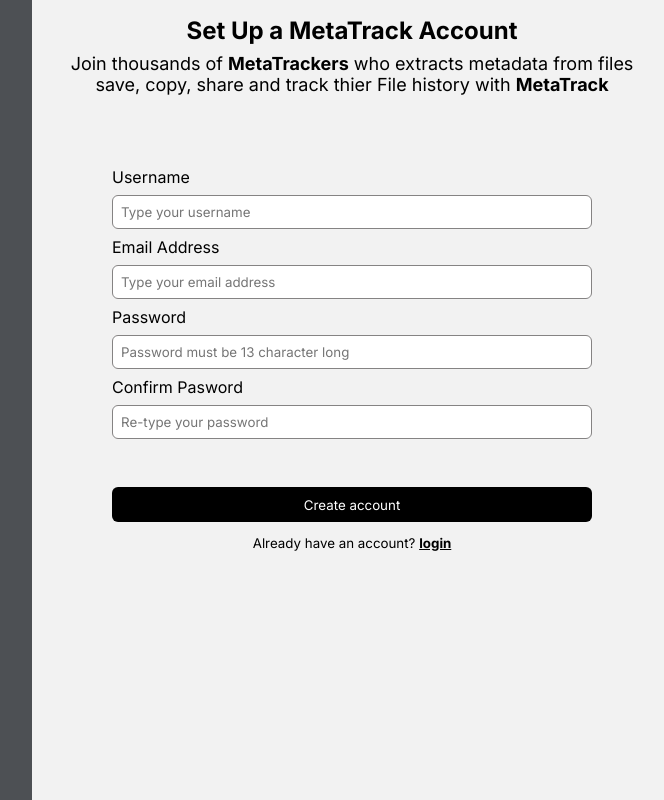
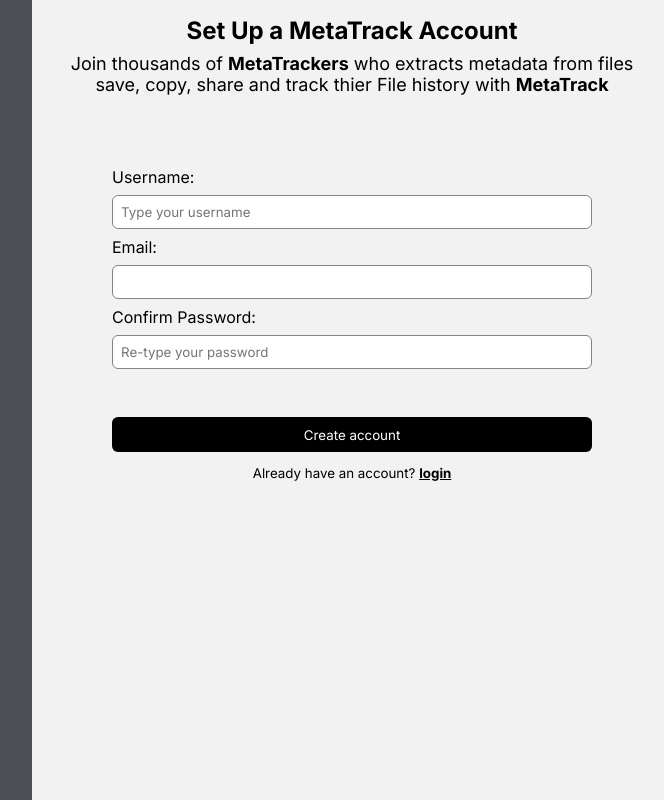
Before and after one commit to zuri-training/proj_fetch_meta_data_team_83, a Django app: template fetch_metadata/templates/api/login.html in a window 1280 px wide. Shown: the whole page, without its empty margins (608-1272 px from the left). Run offline with Django 4.2, Linux system fonts and the light colour scheme; the template is opened without the code that fills it, so the values that code supplies are empty, except form fields; tables that the repository leaves empty hold one stand-in row (values such as "Sample post"); form fields are guessed from the names that the template uses.

Commit message:
updating views.py

```diff
--- a/fetch_metadata/apps/accounts/forms.py
+++ b/fetch_metadata/apps/accounts/forms.py
@@ -1,5 +1,6 @@
 from django.contrib.auth.forms import UserChangeForm, UserCreationForm
-from .models import CustomUser
+from django.forms import ModelForm
+from .models import CustomUser, CustomUserProfile
 
 class CustomUserCreationForm(UserCreationForm):
     class Meta:
@@ -12,7 +13,7 @@
         model = CustomUser
         fields = '__all__'
 
-class CustomUserProfileForm(forms.ModelForm):
+class CustomUserProfileForm(ModelForm):
     class Meta:
         model = CustomUserProfile
         fields = '__all__'
--- a/fetch_metadata/apps/accounts/models.py
+++ b/fetch_metadata/apps/accounts/models.py
@@ -39,6 +39,8 @@
 
 
 def get_upload_path(instance):
+    """"Generate a path to save individual's profile pictures"""
+
     profile = '{id}/profile'
     return profile.format(instance.user.id)
 
--- a/fetch_metadata/templates/api/login.html
+++ b/fetch_metadata/templates/api/login.html
@@ -15,16 +15,90 @@
         <section class="order_2">
             <h2>Set Up a MetaTrack Account</h2>
             <p>Join thousands of <strong> MetaTrackers</strong> who extracts metadata from files<br> save, copy, share and track thier File history with <strong>MetaTrack</strong>
-                        <form class="box" id="form">
+                <form class="box" id="form" action="{% url 'rest_framework:login' %}" role="form" method="post">
+                    {% csrf_token %}
+                    <input type="hidden" name="next" value="{{ next }}" />
                             <section class="form-control">
-                                <label>Username</label>
-                                <input type="text" placeholder="Type your username">
-                                <label>Email Address</label>
-                                <input type="email" placeholder="Type your email address">
-                                <label>Password</label>
-                                <input type="password" placeholder="Password must be 13 character long">
-                                <label>Confirm Pasword</label>
-                                <input type="Password" placeholder="Re-type your password">
+                                <div
+                                id="div_id_username"
+                                class="clearfix control-group {% if form.username.errors %}error{% endif %}"
+                              >
+                                <div class="form-group">
+                                  <label for="id_username">{{ form.username.label }}:</label>
+                                  <input
+                                    type="text"
+                                    name="username"
+                                    maxlength="100"
+                                    autocapitalize="off"
+                                    autocorrect="off"
+                                    class="form-control textinput textInput"
+                                    id="id_username"
+                                    placeholder="Type your username"
+                                    required
+                                    autofocus
+                                    {%
+                                    if
+                                    form.username.value
+                                    %}value="{{ form.username.value }}"
+                                    {%
+                                    endif
+                                    %}
+                                  />
+                                  {% if form.username.errors %}
+                                  <p class="text-error">{{ form.username.errors|striptags }}</p>
+                                  {% endif %}
+                                </div>
+                              </div>
+                              <div
+                              id="div_id_username"
+                              class="clearfix control-group {% if form.username.errors %}error{% endif %}"
+                            >
+                              <div class="form-group">
+                                <label for="id_email">{{ form.email.label }}:</label>
+                                <input
+                                  type="email"
+                                  name="email"
+                                  maxlength="100"
+                                  autocapitalize="off"
+                                  autocorrect="off"
+                                  class="form-control textinput textInput"
+                                  id="id_email"
+                                  required
+                                  autofocus
+                                  {%
+                                  if
+                                  form.email.value
+                                  %}value="{{ form.email.value }}"
+                                  {%
+                                  endif
+                                  %}
+                                />
+                                {% if form.email.errors %}
+                                <p class="text-error">{{ form.email.errors|striptags }}</p>
+                                {% endif %}
+                              </div>
+                            </div>
+                            <div
+                            id="div_id_password"
+                            class="clearfix control-group {% if form.password.errors %}error{% endif %}"
+                          >
+                            <div class="form-group">
+                              <label for="id_password">Confirm Password:</label>
+                              <input
+                                type="password"
+                                name="password"
+                                maxlength="100"
+                                autocapitalize="off"
+                                autocorrect="off"
+                                class="form-control textinput textInput"
+                                id="id_password"
+                                placeholder="Re-type your password"
+                                required
+                              />
+                              {% if form.password.errors %}
+                              <p class="text-error">{{ form.password.errors|striptags }}</p>
+                              {% endif %}
+                            </div>
                                 <input type="button" value = "Create account" class="btn">
                             <small>Already have an account? <a href="login.html">login</a></small>
                         </form>
```
